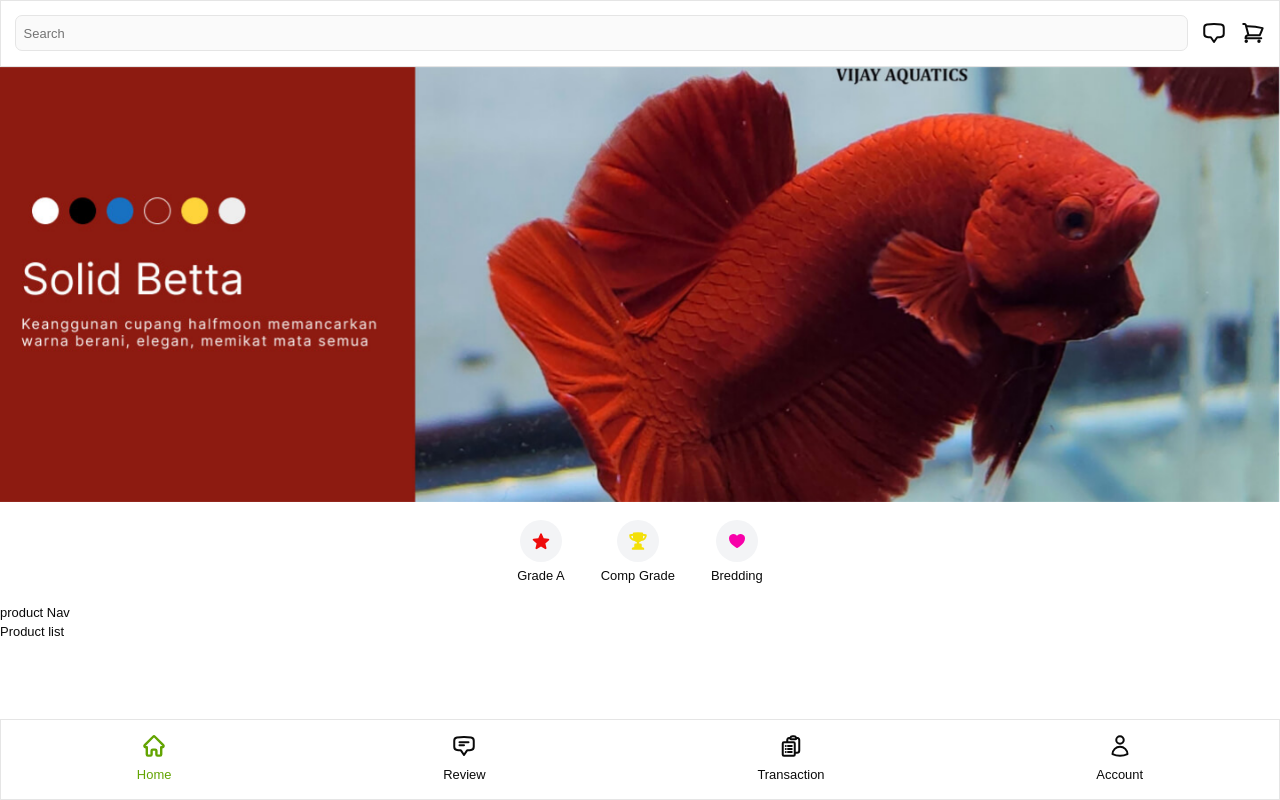
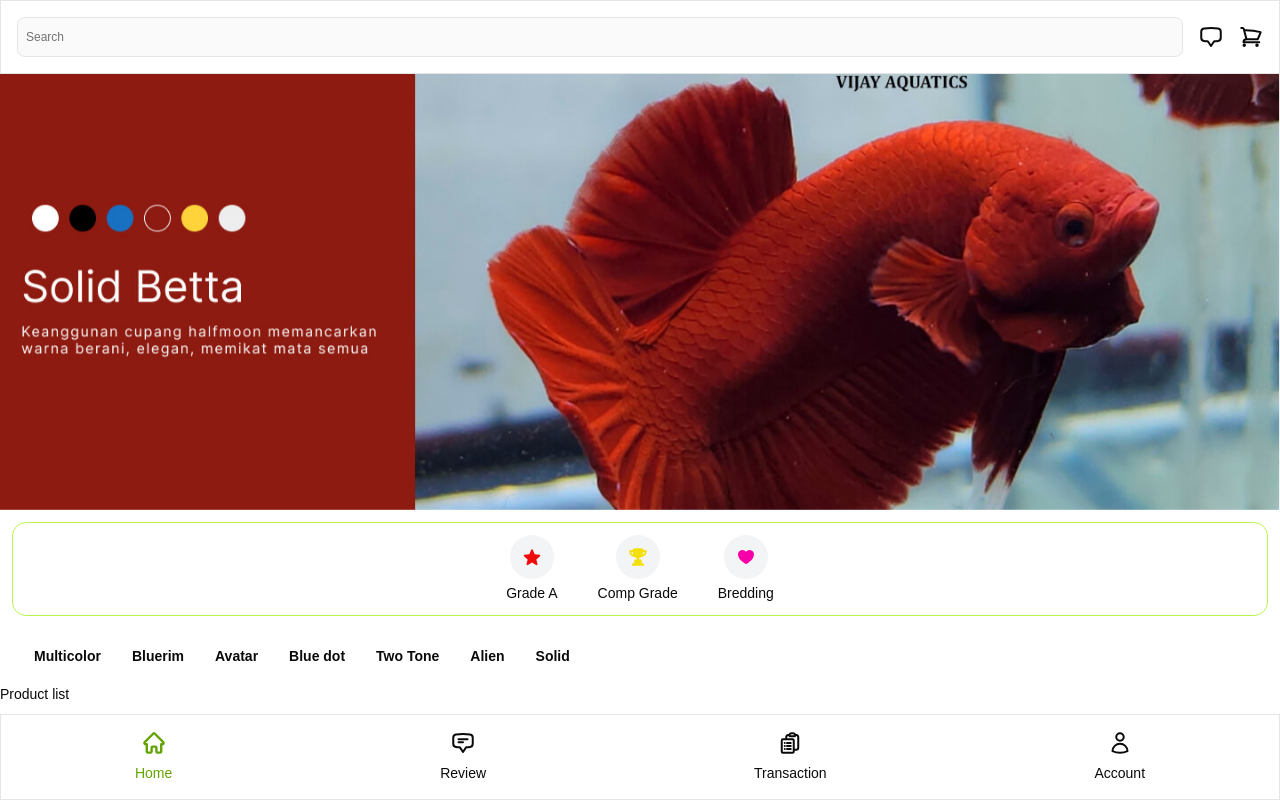
Before and after one commit to burhanudinrabbani666/betta-wava-web, a React (Vite) app: page / in a window 1280 px wide. Built offline with nearby package versions, Linux system fonts and the light colour scheme.

Commit message:
feat: adding colorNav Query

```diff
--- a/index.html
+++ b/index.html
@@ -6,7 +6,7 @@
     <meta name="viewport" content="width=device-width, initial-scale=1.0" />
     <title>betta-wava-web</title>
   </head>
-  <body>
+  <body class="text-sm font-extralight">
     <div id="root"></div>
     <script type="module" src="/src/main.tsx"></script>
   </body>
--- /dev/null
+++ b/src/components/ui/colorNav.tsx
@@ -0,0 +1,59 @@
+import { cn } from "@/lib/utils";
+import { useSearchParams } from "react-router";
+import { A11y, Pagination, Scrollbar } from "swiper/modules";
+import { Swiper, SwiperSlide } from "swiper/react";
+
+import "swiper/swiper.css";
+
+const colorVariant = [
+  "Multicolor",
+  "Bluerim",
+  "Avatar",
+  "Blue dot",
+  "Two Tone",
+  "Alien",
+  "Solid",
+];
+
+function ColorNav() {
+  const [searchParams, setSearchParams] = useSearchParams();
+  const colorParams = searchParams.get("color");
+
+  function handleSetColor(color: string) {
+    searchParams.set("color", color);
+    setSearchParams(searchParams);
+  }
+
+  return (
+    <div className="px-4 py-2">
+      <Swiper
+        modules={[Pagination, Scrollbar, A11y]}
+        spaceBetween={15}
+        pagination={{ clickable: true }}
+        scrollbar={{ draggable: true }}
+        slidesPerView={"auto"}
+        loop={true}
+        style={{ padding: "10px" }}
+      >
+        {colorVariant.map((color) => (
+          <SwiperSlide
+            key={color}
+            style={{ width: "auto" }}
+            onClick={() => handleSetColor(color)}
+          >
+            <span
+              className={cn(
+                "border-b border-transparent px-2 py-2 font-semibold",
+                colorParams === color ? "border-lime-600 text-lime-600" : "",
+              )}
+            >
+              {color}
+            </span>
+          </SwiperSlide>
+        ))}
+      </Swiper>
+    </div>
+  );
+}
+
+export default ColorNav;
--- a/src/components/ui/variantNav.tsx
+++ b/src/components/ui/variantNav.tsx
@@ -5,7 +5,7 @@ import { Heart20SolidIcon } from "../icons/heroicons-heart-20-solid";
 
 function VariantNav() {
   return (
-    <div className="m-3 flex items-center justify-center gap-10 rounded-2xl py-2">
+    <div className="m-3 flex items-center justify-center gap-10 rounded-xl border border-lime-300 py-3">
       <Link to={"#"} className="flex flex-col items-center gap-1">
         <div className="rounded-full bg-gray-100 p-3">
           <Star20SolidIcon fill="#EE0B0B" stroke="none" />
--- a/src/index.css
+++ b/src/index.css
@@ -128,11 +128,6 @@
   }
 }
 
-* {
-  font-weight: 200;
-  font-size: 0.9rem;
-}
-
 .active {
   color: var(--chart-4);
 }
--- a/src/pages/dashboard.tsx
+++ b/src/pages/dashboard.tsx
@@ -1,3 +1,4 @@
+import ColorNav from "@/components/ui/colorNav";
 import Hero from "@/components/ui/hero";
 import VariantNav from "@/components/ui/variantNav";
 
@@ -5,8 +6,8 @@ function Dashboard() {
   return (
     <div>
       <Hero />
-      <VariantNav></VariantNav>
-      <div className="">product Nav</div>
+      <VariantNav />
+      <ColorNav />
       <div className="">Product list</div>
     </div>
   );
```
